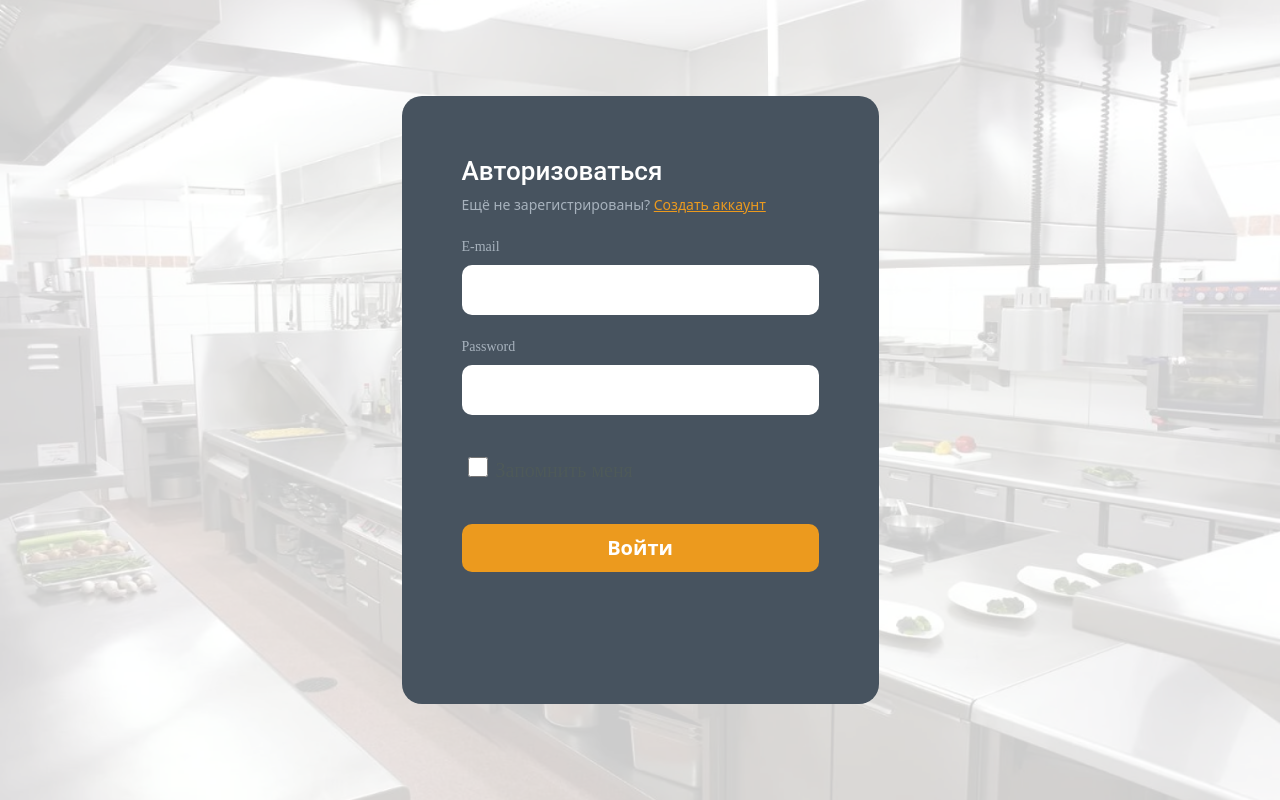
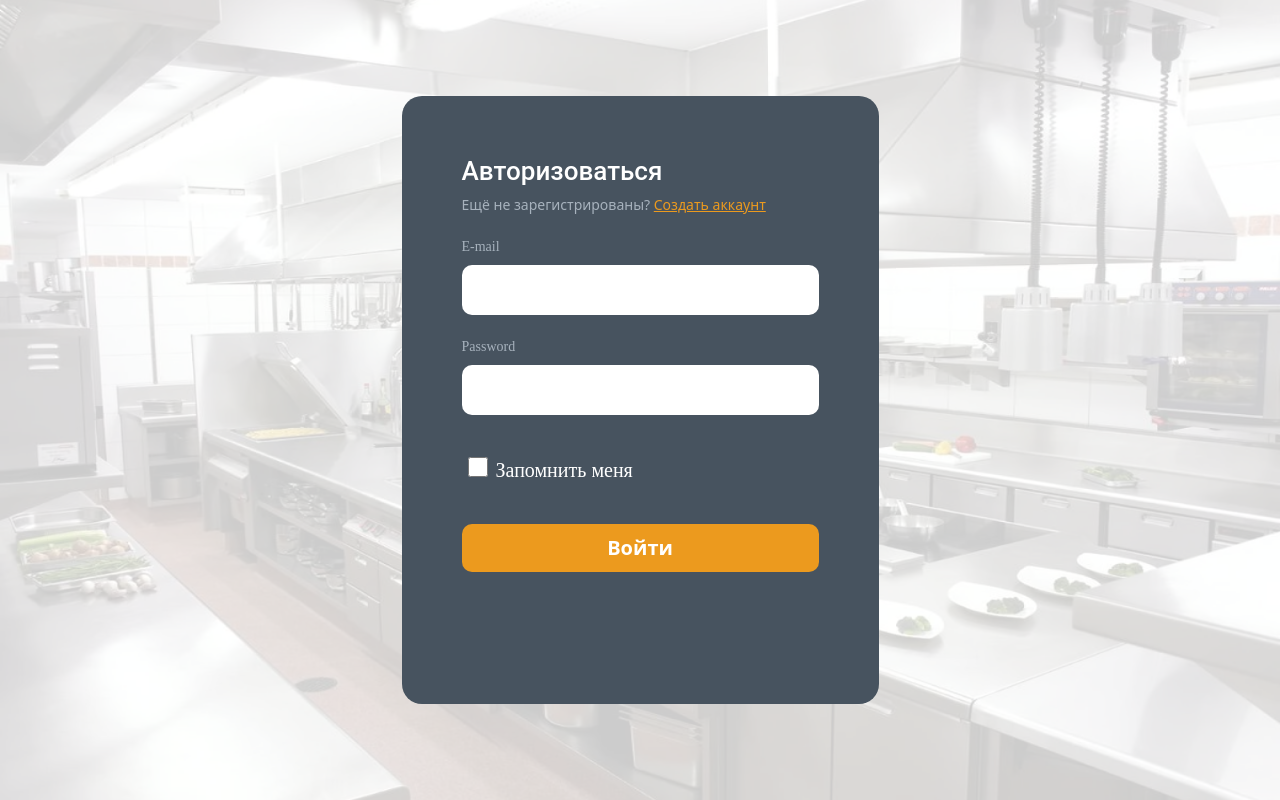
Before and after one commit to Jabryker/Market, a React (Create React App) app: page /login in a window 1280 px wide. Built offline with nearby package versions, Linux system fonts and the light colour scheme.

Commit message:
change color for text

```diff
--- a/src/components/atoms/CheckBox/CheckBox.module.scss
+++ b/src/components/atoms/CheckBox/CheckBox.module.scss
@@ -6,12 +6,12 @@
   justify-content: flex-start;
 
   .checkboxLabel {
-    color: #4d5959;
     font-family: Montserrat;
     font-size: 20px;
     font-style: normal;
     font-weight: 500;
     line-height: normal;
+    color: #fff;
   }
 
   .checkboxInput {
```
